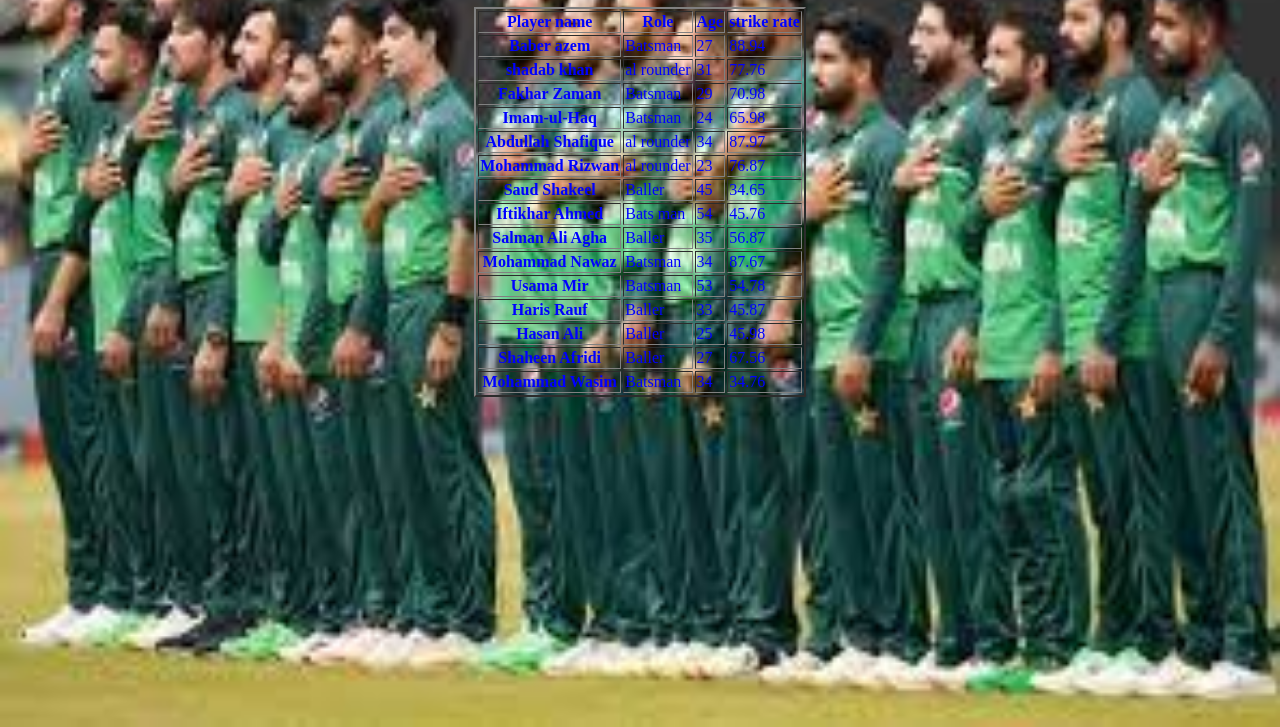
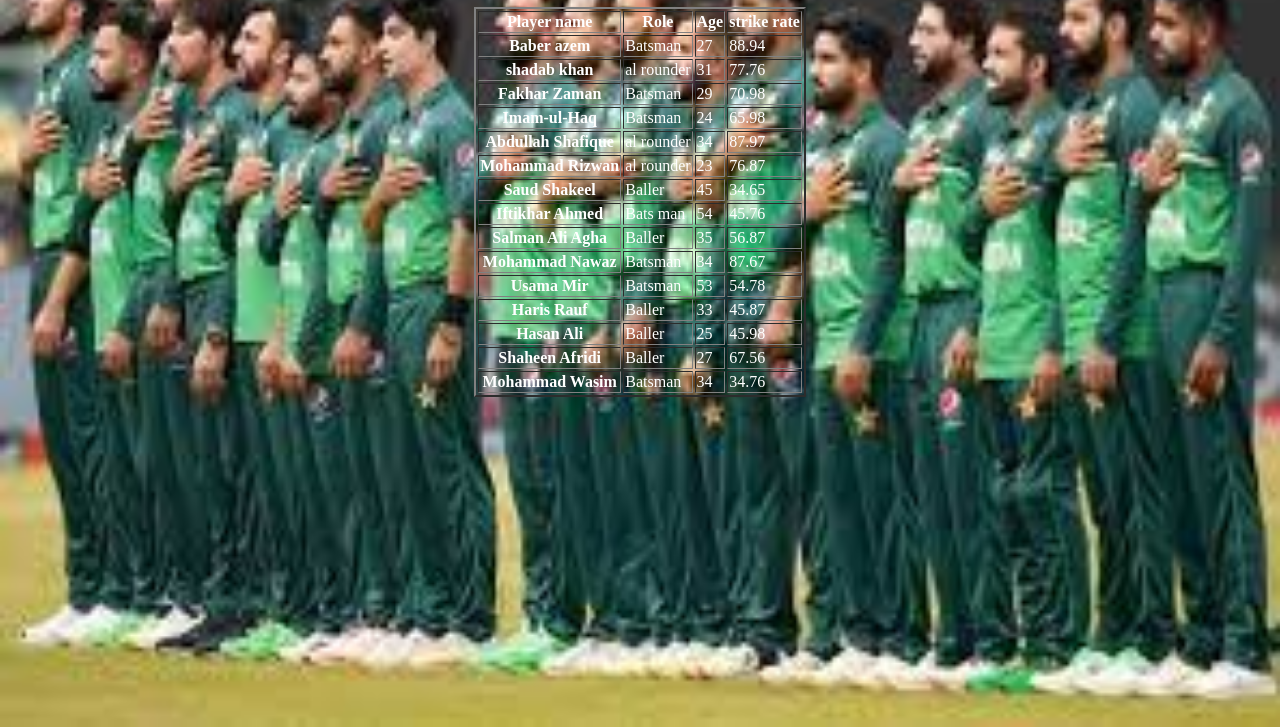
Before and after one commit to Waqifjaan/website, a plain HTML site: page Pakistan squad.html in a window 1280 px wide. Shown: the part 73-800 px from the top of the page. Drawn offline with Linux system fonts and the light colour scheme.

Commit message:
Update Pakistan squad.html

```diff
--- a/Pakistan squad.html
+++ b/Pakistan squad.html
@@ -15,7 +15,7 @@ body
 }
 </style>
     <center>
-        <font color="#0000ff">
+        <font color="white">
 
     <h1>Cricket squad name</h1>
     <table border="2" bgcolor transperent ="#FFFFFF">
```
